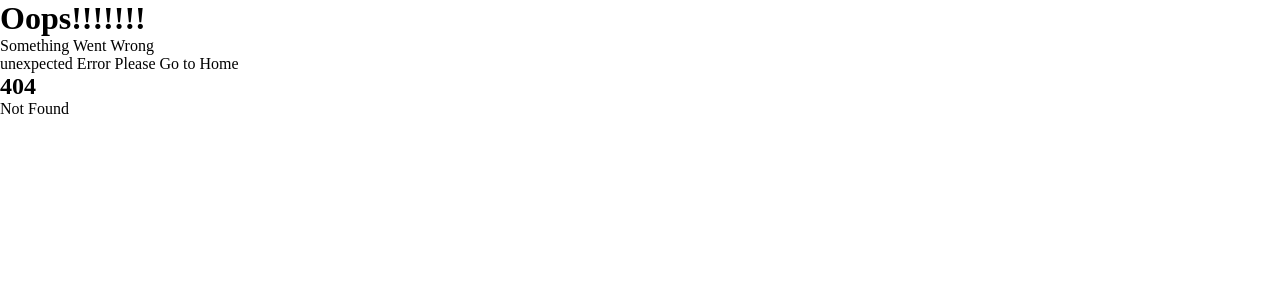
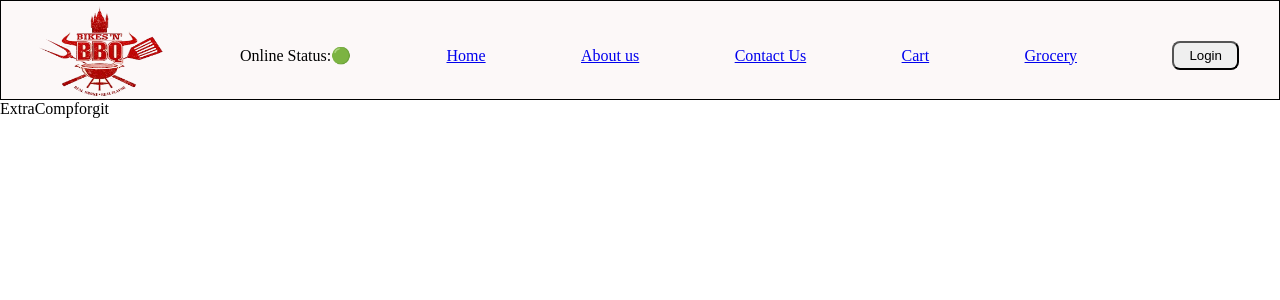
Before and after one commit to mohdathar01/Food_Ordering_App_React, a React (Vite) app: page /ExtraCompforgit in a window 1280 px wide. Before the commit this address had no page. Shown: the top 300 px of the page. Built offline with nearby package versions, Linux system fonts and the light colour scheme.

Commit message:
new comp

```diff
--- a/index.css
+++ b/index.css
@@ -215,6 +215,8 @@
   display: flex;
   align-items: flex-start;
 
+  z-index: 10;
+
 
 }
 .itemimage{
--- a/src/App.js
+++ b/src/App.js
@@ -9,6 +9,7 @@ import Error from "./components/Error";
 import About from "./components/About";
 import Contacts from "./components/Contacts";
 // import Grocery from "./components/Grocery";
+import ExtraCompforgit from "./components/ExtraCompforgit";
 import RestaurentContainer from "./components/RestaurantContainer";
 import { createBrowserRouter, RouterProvider } from "react-router-dom";
 
@@ -49,6 +50,11 @@ const appRouter = createBrowserRouter([
         element: <Contacts />,
       },
       {
+        path:"/ExtraCompforgit",
+        element:<ExtraCompforgit/>
+
+      },
+      {
         path: "/grocery",
         element: (
           <Suspense fallback={<h1>Loading..🚀🚀</h1>}>
--- /dev/null
+++ b/src/components/ExtraCompforgit.jsx
@@ -0,0 +1,9 @@
+import React from 'react'
+
+const ExtraCompforgit = () => {
+  return (
+    <div>ExtraCompforgit</div>
+  )
+}
+
+export default ExtraCompforgit
```
